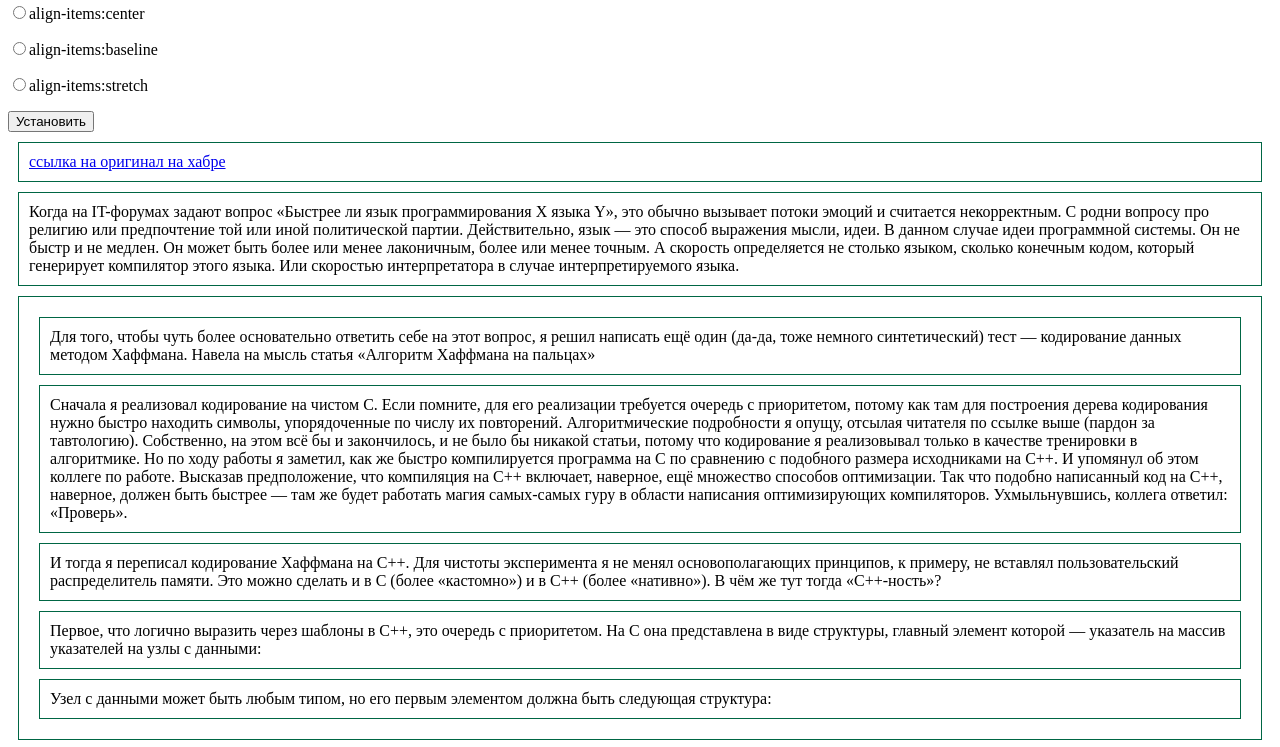
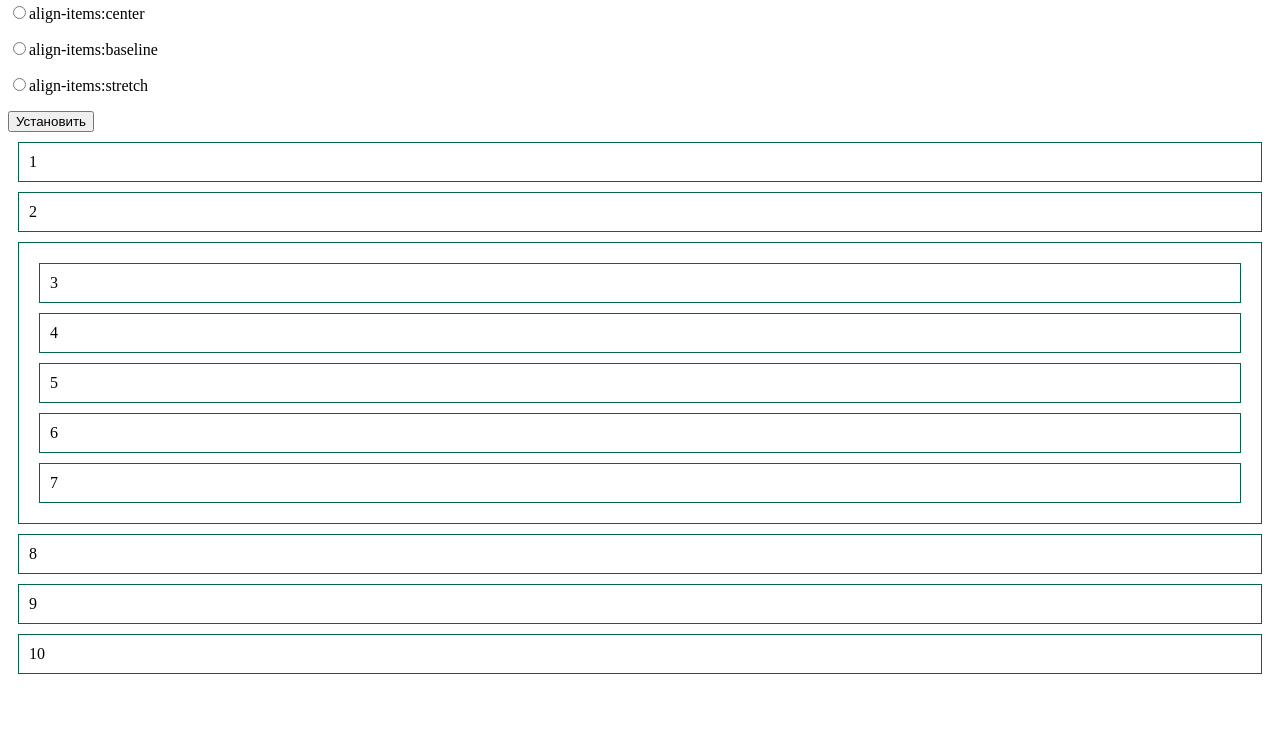
Before and after one commit to helengor/flex-test, a plain HTML site: page index.html in a window 1280 px wide. Shown: the part 812-1559 px from the top of the page. Drawn offline with Linux system fonts and the light colour scheme.

Commit message:
Update index.html
add small blocks

```diff
--- a/index.html
+++ b/index.html
@@ -80,6 +80,23 @@
 </form>
 
 <div class="flex-container">
+    <div class="flex-element">1</div>
+    <div class="flex-element">2</div>
+    <div class="flex-element flex-container">
+        <div class="flex-element">3</div>
+        <div class="flex-element">4</div>
+        <div class="flex-element">5</div>
+        <div class="flex-element">6</div>
+        <div class="flex-element">7</div>
+    </div>
+    <div class="flex-element">8</div>
+    <div class="flex-element">9</div>
+    <div class="flex-element">10</div>
+</div>
+
+<br><br><br>
+
+<div class="flex-container">
     <div class="flex-element"><a href="https://habrahabr.ru/post/347688/">ссылка на оригинал на хабре</a></div>
     <div class="flex-element">Когда на IT-форумах задают вопрос «Быстрее ли язык программирования X языка Y», это обычно вызывает потоки эмоций и считается некорректным. С родни вопросу про религию или предпочтение той или иной политической партии. Действительно, язык — это способ выражения мысли, идеи. В данном случае идеи программной системы. Он не быстр и не медлен. Он может быть более или менее лаконичным, более или менее точным. А скорость определяется не столько языком, сколько конечным кодом, который генерирует компилятор этого языка. Или скоростью интерпретатора в случае интерпретируемого языка.</div>
      <div class="flex-element flex-container">
```
